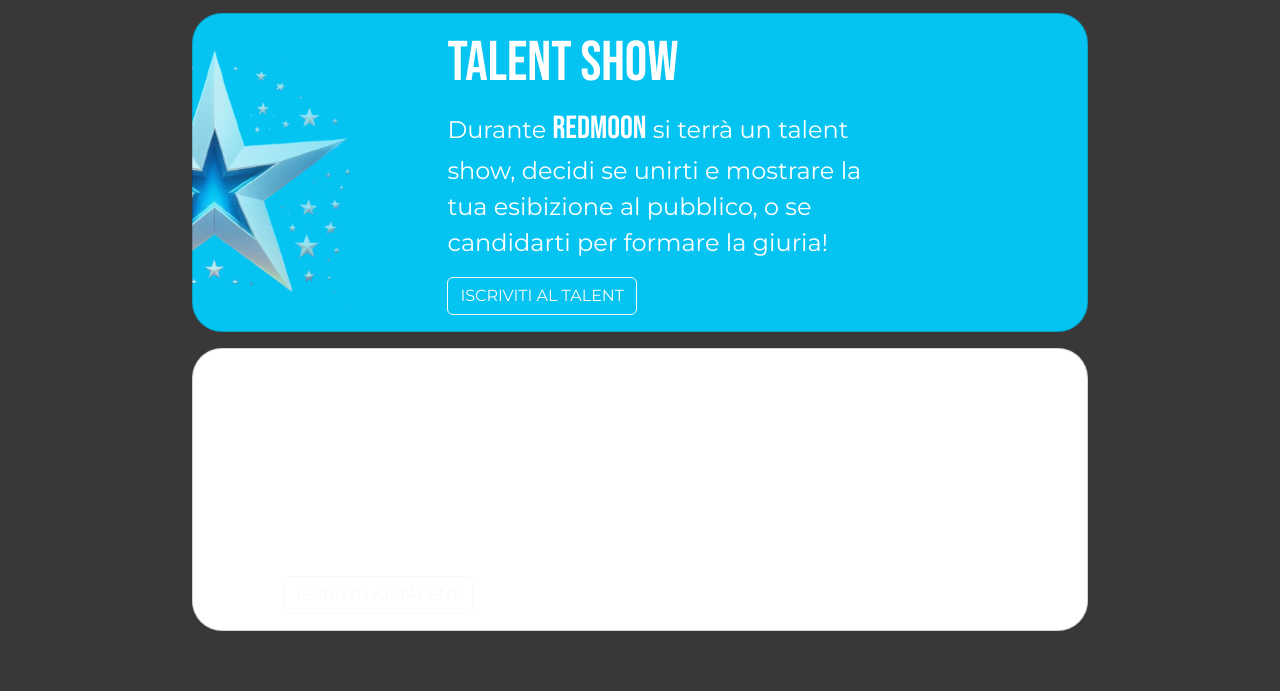
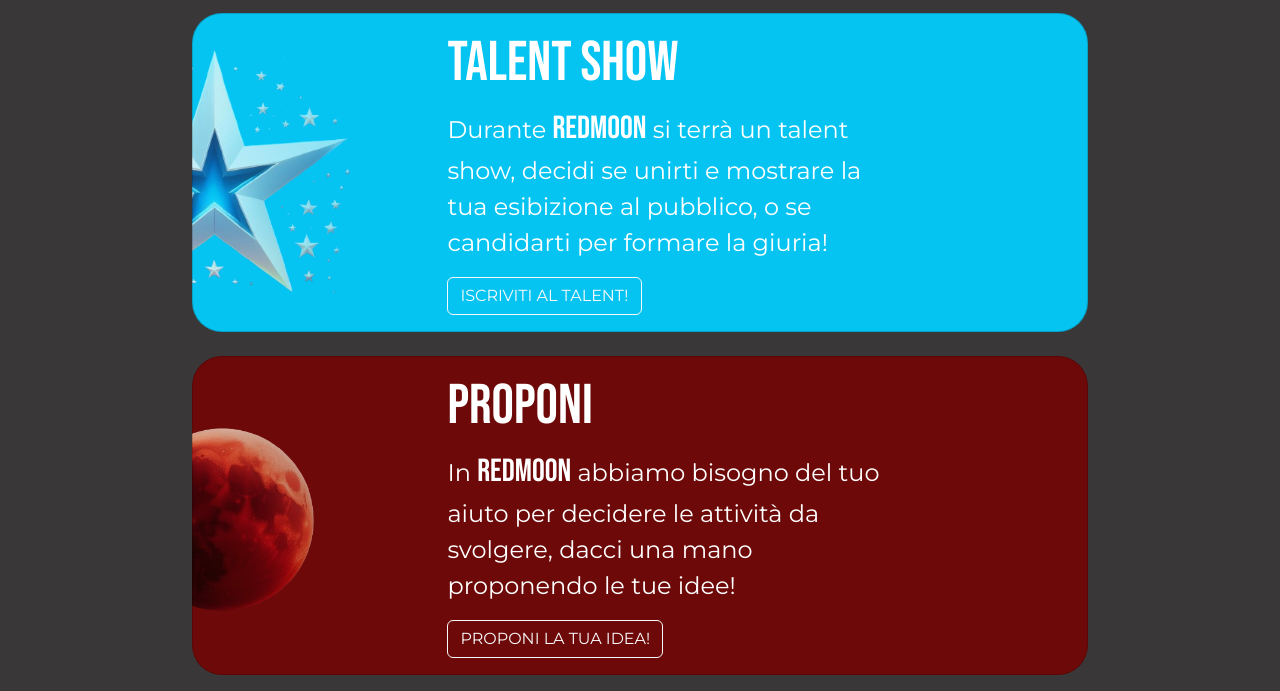
Before and after one commit to angiro22/redmoon, a plain HTML site: page index.html in a window 1280 px wide. Shown: the part 155-846 px from the top of the page. Before the commit the page ends 802 px from the top, so only its background shows below. Drawn offline with nearby package versions, Linux system fonts and the light colour scheme.

Commit message:
Add Pitch banner

```diff
--- a/index.html
+++ b/index.html
@@ -62,13 +62,13 @@
                                 decidi se unirti e mostrare la tua esibizione al pubblico,
                                 o se candidarti per formare la giuria!
                             </p>
-                            <a href="Pages/talent.html"><button type="button" class="btn btn-outline-light">ISCRIVITI AL TALENT</button></a>
+                            <a href="Pages/talent.html"><button type="button" class="btn btn-outline-light">ISCRIVITI AL TALENT!</button></a>
                         </div>
                     </div>
                 </div>
             </div>
 
-            <div class="card m-auto mb-3 mt-3" id="proposta_container">
+            <div class="card m-auto mb-3 mt-4" id="proposta_container">
                 <div class="row g-0">
                     <div class="col-md-1">
                     </div>
@@ -76,11 +76,11 @@
                         <div class="card-body">
                             <h5 class="card-title">PROPONI</h5>
                             <p class="card-text">
-                                In <span class="title">REDMOON</span> si terrà
-                                publico, o se candidarti per formare la giuria!
-                                un talent show, decidi se unirti e mostrare la tua esibizione al
+                                In <span class="title">REDMOON</span> abbiamo bisogno
+                                del tuo aiuto per decidere le attività da svolgere, dacci
+                                una mano proponendo le tue idee!
                             </p>
-                            <a href="Pages/talent.html"><button type="button" class="btn btn-outline-light">ISCRIVITI AL TALENT</button></a>
+                            <a href="Pages/talent.html"><button type="button" class="btn btn-outline-light">PROPONI LA TUA IDEA!</button></a>
                         </div>
                     </div>
                 </div>
--- a/style.css
+++ b/style.css
@@ -40,6 +40,10 @@ body {
 #talent_container {
     background-color: rgb(6, 196, 242);
     background-image: linear-gradient(to right, rgba(6, 196, 242, 0), rgba(6, 196, 242, 0.5)), url(Images/talent_show.png);
+}
+
+#talent_container,
+#proposta_container {
     background-repeat: no-repeat;
     background-size: 300px;
     background-position-y: center;
@@ -56,8 +60,14 @@ body {
     scale: 105%;
 }
 
-#talent_container > div {
+#talent_container > div,
+#proposta_container > div {
     margin-left: 20%;
+}
+
+#proposta_container {
+    background-color: rgb(110, 9, 9);
+    background-image: linear-gradient(to right, rgba(110, 9, 9, 0), rgba(110, 9, 9, 0.5)), url(Images/redmoon2.jpg);
 }
 
 .card-title {
```
Also changed, not shown: Images/redmoon2.jpg (added), Pages/proposta.html (added).
